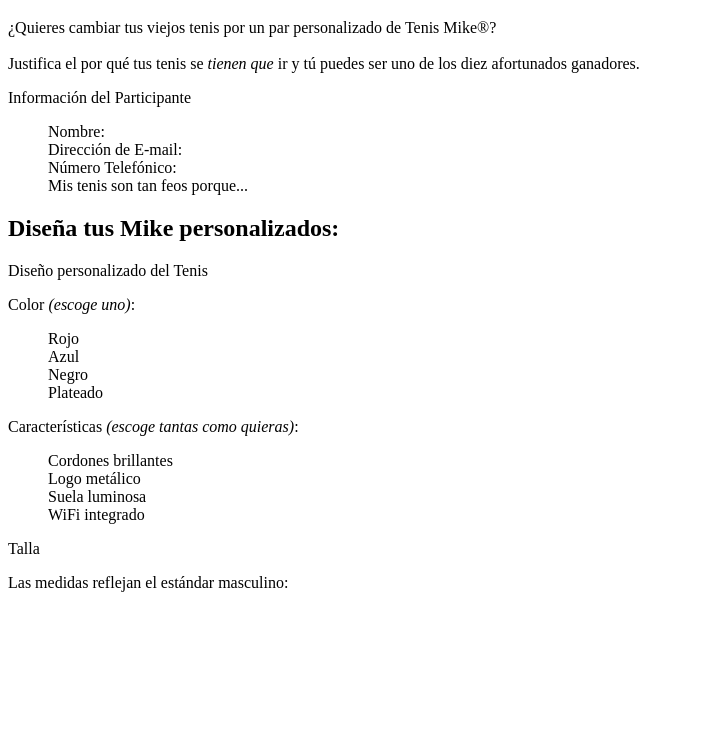
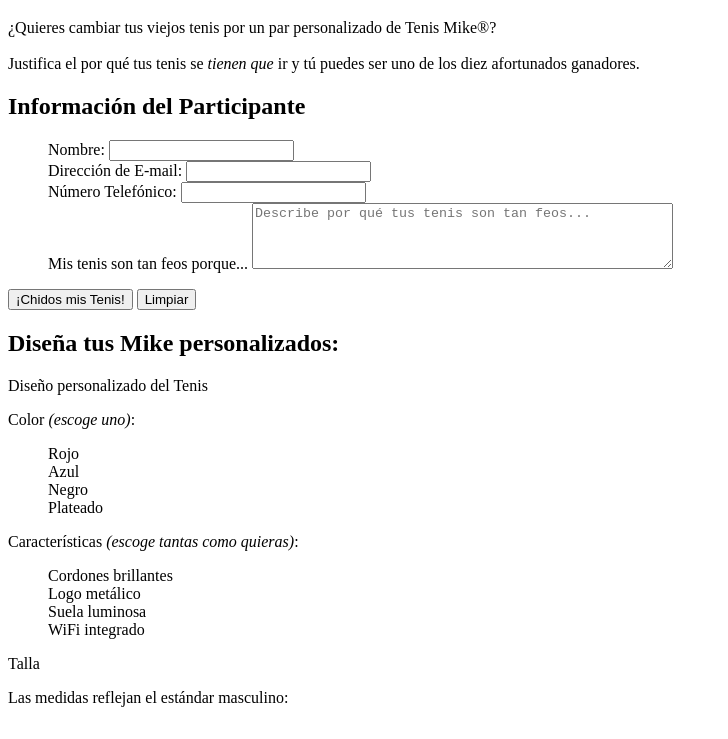
Before and after one commit to mezamezaflfl/Hweb, a plain HTML site: page practicas/p09/formulario.html in a window 1280 px wide. Shown: the part 61-800 px from the top of the page, without its empty margins (0-728 px from the left). Drawn offline with Linux system fonts and the light colour scheme.

Commit message:
estructura inicial del formulario y datos personales (ejercicio 1)

```diff
--- a/practicas/p09/formulario.html
+++ b/practicas/p09/formulario.html
@@ -16,14 +16,15 @@
 
     <p>¿Quieres cambiar tus viejos tenis por un par personalizado de Tenis Mike&#174;?<br><br>Justifica el por qué tus tenis se <em>tienen que</em> ir y tú puedes ser uno de los diez afortunados ganadores.</p>
    <form action="http://localhost/hweb/practicas/p09/concurso.php" method="POST"></form>
-    <p>Información del Participante</p>
+    <h2>Información del Participante</h2>
 
     <ul>
-    <li>Nombre:</li>
-    <li>Dirección de E-mail:</li>
-    <li>Número Telefónico:</li>
-    <li>Mis tenis son tan feos porque...</li>
+    <li>Nombre: <input type="text" name="nombre" ></li>
+    <li>Dirección de E-mail: <input type="email" name="email" ></li>
+    <li>Número Telefónico: <input type="tel" name="telefono" ></li>
+    <li>Mis tenis son tan feos porque... <textarea name="justificacion" rows="4" cols="50" maxlength="300" placeholder="Describe por qué tus tenis son tan feos..."></textarea></li>
     </ul>
+    <p><input type="submit" value="¡Chidos mis Tenis!"> <input type="reset" value="Limpiar"></p>
 
     <h2>Diseña tus Mike personalizados:</h2>
 
```
